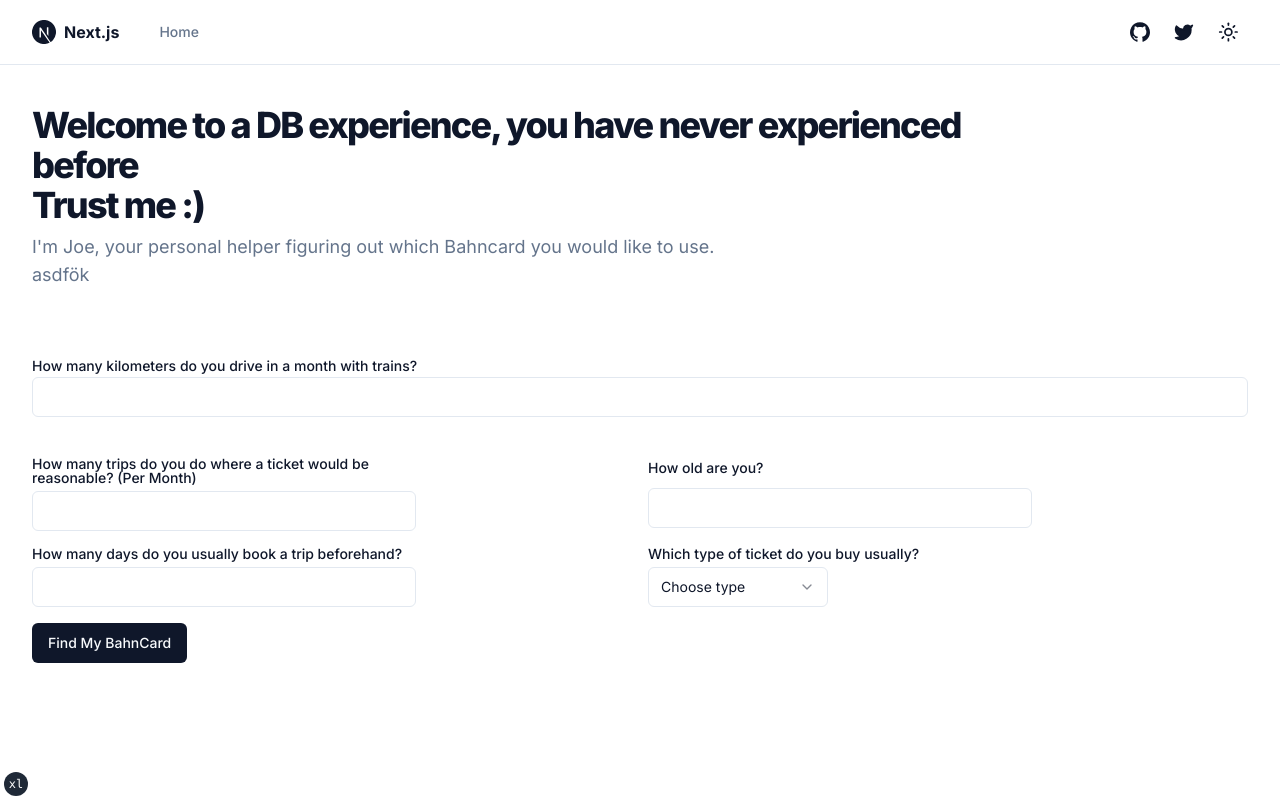
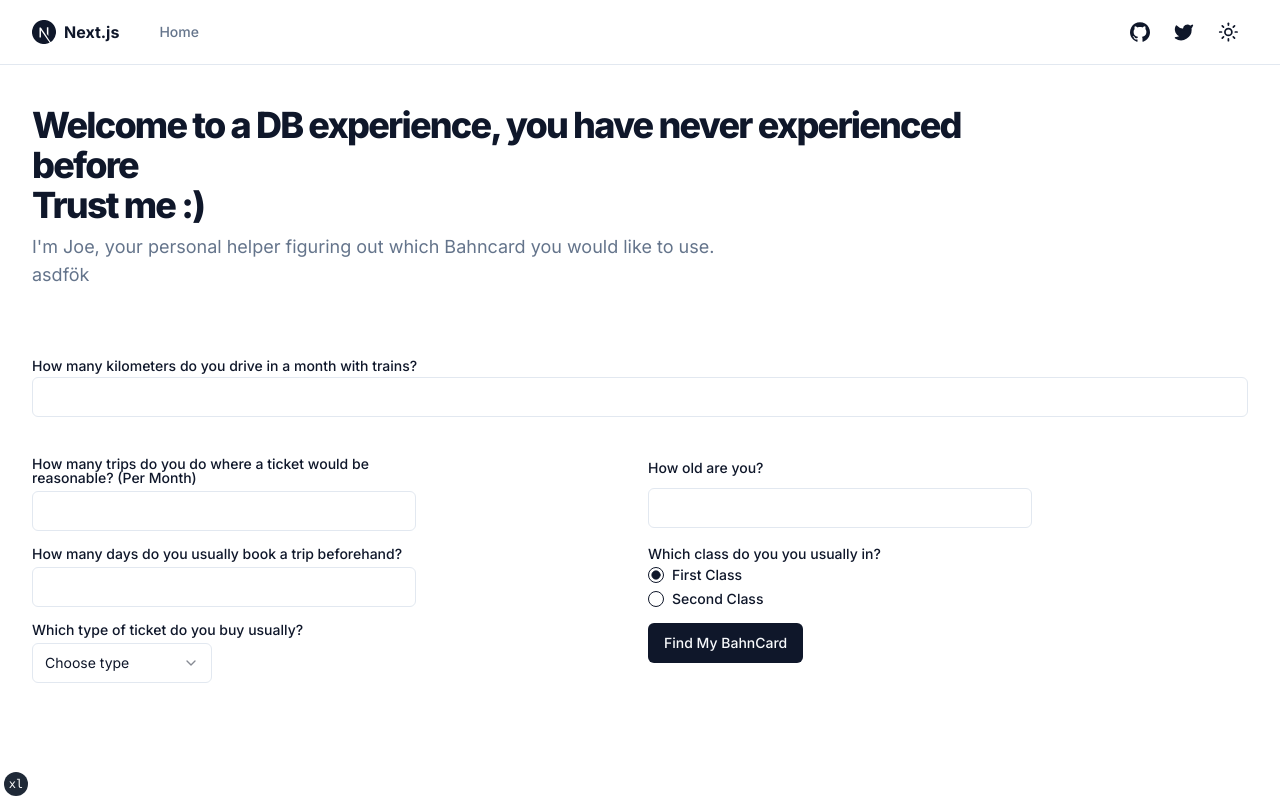
Before and after one commit to Joelheile/ChooseYourBahncard, a Next.js app in the folder bahncard101/: page / in a window 1280 px wide. Built offline with nearby package versions, Linux system fonts and the light colour scheme.

Commit message:
new selection for class

```diff
--- a/bahncard101/app/components/inputForm.tsx
+++ b/bahncard101/app/components/inputForm.tsx
@@ -5,6 +5,7 @@
 import { Button } from "@/components/ui/button"
 import { Input } from "@/components/ui/input"
 import { Label } from "@/components/ui/label"
+import { RadioGroup, RadioGroupItem } from "@/components/ui/radio-group"
 import {
   Select,
   SelectContent,
@@ -21,6 +22,7 @@
   const [age, setAge] = useState("")
   const [daysUntilTrip, setDaysUntilTrip] = useState("")
   const [ticketType, setTicketType] = useState("")
+  const [classType, setClassType] = useState("")
   const [bahnCardSuggestion, setBahnCardSuggestion] = useState("")
 
   const bahnCardPrices = {
@@ -70,9 +72,9 @@
       case "BahnCard 50, 1st Class":
         return "../../components/bahncardimages/bahncard50-1st"
       case "BahnCard 100, 2nd Class":
-        return "../../components/bahncardimages/bahncard100-2nd";
+        return "../../components/bahncardimages/bahncard100-2nd"
       case "BahnCard 100, 1st Class":
-        return "../../components/bahncardimages/bahncard100-1st";
+        return "../../components/bahncardimages/bahncard100-1st"
       default:
         return ""
     }
@@ -139,6 +141,20 @@
             }}
           />
         </div>
+        <div className="grid w-full max-w-sm items-center gap-1.5">
+          <Label>Which class do you you usually in?</Label>
+
+          <RadioGroup defaultValue="option-one">
+            <div className="flex items-center space-x-2">
+              <RadioGroupItem value="option-one" id="option-one" />
+              <Label htmlFor="first-class">First Class</Label>
+            </div>
+            <div className="flex items-center space-x-2">
+              <RadioGroupItem value="option-two" id="option-two" />
+              <Label htmlFor="second-class">Second Class</Label>
+            </div>
+          </RadioGroup>
+        </div>
 
         <div className="grid w-full max-w-sm items-center gap-1.5">
           <Label>Which type of ticket do you buy usually?</Label>
--- /dev/null
+++ b/bahncard101/components/ui/radio-group.tsx
@@ -0,0 +1,42 @@
+import * as React from "react"
+import * as RadioGroupPrimitive from "@radix-ui/react-radio-group"
+import { Circle } from "lucide-react"
+
+import { cn } from "@/lib/utils"
+
+const RadioGroup = React.forwardRef<
+  React.ElementRef<typeof RadioGroupPrimitive.Root>,
+  React.ComponentPropsWithoutRef<typeof RadioGroupPrimitive.Root>
+>(({ className, ...props }, ref) => {
+  return (
+    <RadioGroupPrimitive.Root
+      className={cn("grid gap-2", className)}
+      {...props}
+      ref={ref}
+    />
+  )
+})
+RadioGroup.displayName = RadioGroupPrimitive.Root.displayName
+
+const RadioGroupItem = React.forwardRef<
+  React.ElementRef<typeof RadioGroupPrimitive.Item>,
+  React.ComponentPropsWithoutRef<typeof RadioGroupPrimitive.Item>
+>(({ className, ...props }, ref) => {
+  return (
+    <RadioGroupPrimitive.Item
+      ref={ref}
+      className={cn(
+        "aspect-square h-4 w-4 rounded-full border border-primary text-primary ring-offset-background focus:outline-none focus-visible:ring-2 focus-visible:ring-ring focus-visible:ring-offset-2 disabled:cursor-not-allowed disabled:opacity-50",
+        className
+      )}
+      {...props}
+    >
+      <RadioGroupPrimitive.Indicator className="flex items-center justify-center">
+        <Circle className="h-2.5 w-2.5 fill-current text-current" />
+      </RadioGroupPrimitive.Indicator>
+    </RadioGroupPrimitive.Item>
+  )
+})
+RadioGroupItem.displayName = RadioGroupPrimitive.Item.displayName
+
+export { RadioGroup, RadioGroupItem }
--- a/bahncard101/package.json
+++ b/bahncard101/package.json
@@ -16,6 +16,7 @@
   "dependencies": {
     "@hookform/resolvers": "^3.3.2",
     "@radix-ui/react-label": "^2.0.2",
+    "@radix-ui/react-radio-group": "^1.1.3",
     "@radix-ui/react-select": "^2.0.0",
     "@radix-ui/react-slot": "^1.0.2",
     "class-variance-authority": "^0.4.0",
```
Also changed, not shown: 1 other file (tests, documents, lock files or other folders).
